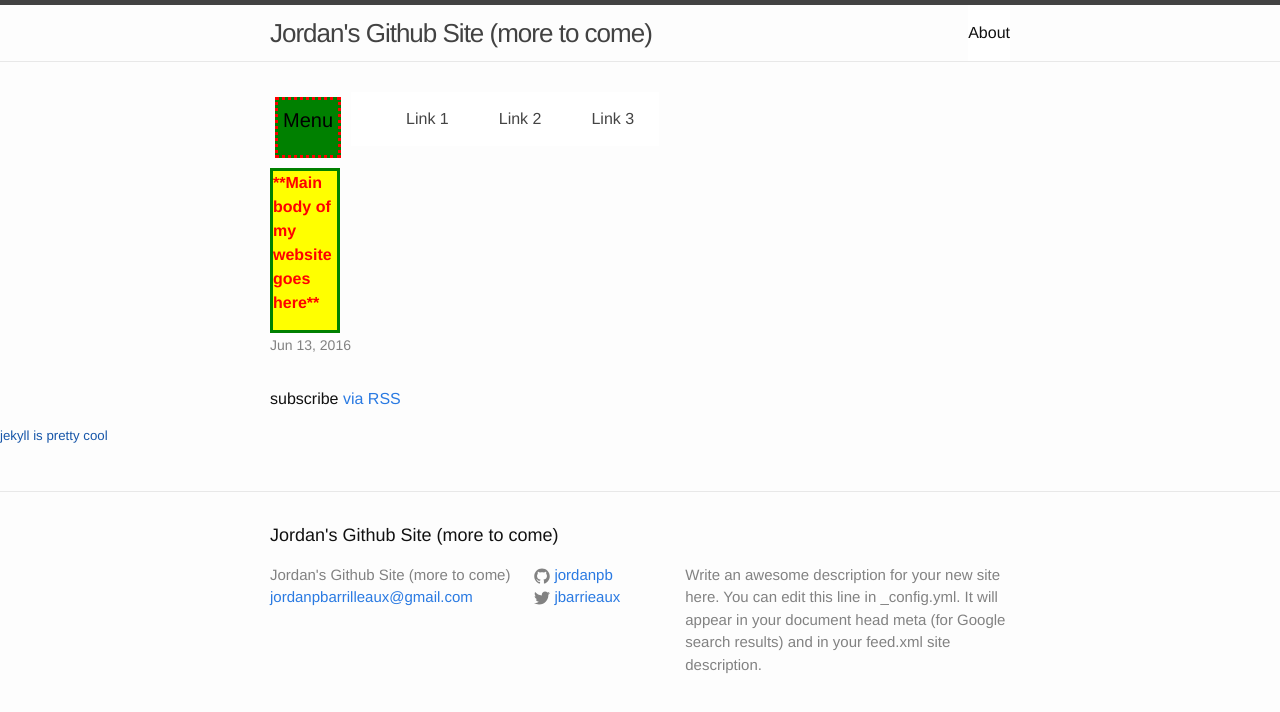
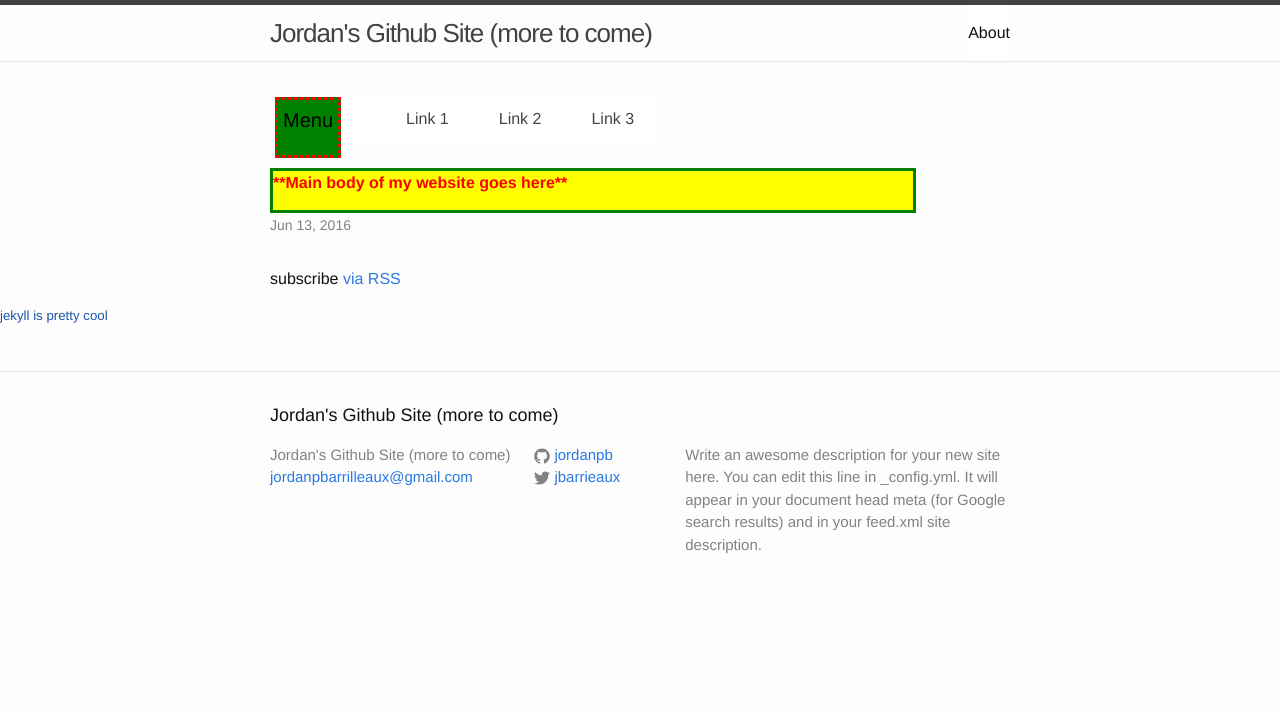
Before and after one commit to Jordanpb/codeacademyTest, a Jekyll site: the page built from index.html, in a window 1280 px wide. Shown: the top 712 px of the page. Built offline with Jekyll 4.4.1, drawn with Linux system fonts in a browser that asks for light colours.

Commit message:
Update _layout.scss

```diff
--- a/_sass/_layout.scss
+++ b/_sass/_layout.scss
@@ -18,12 +18,11 @@
 
 .divMain{
  height: relative;
- width: 4em;
+ width: 40em;
  background-color: yellow;
  border: 3px solid green;
  clear: both;
  display: block;
- //position: relative;
  font-size: 1em;
  color: red;
  text-decoration: italic;
```
